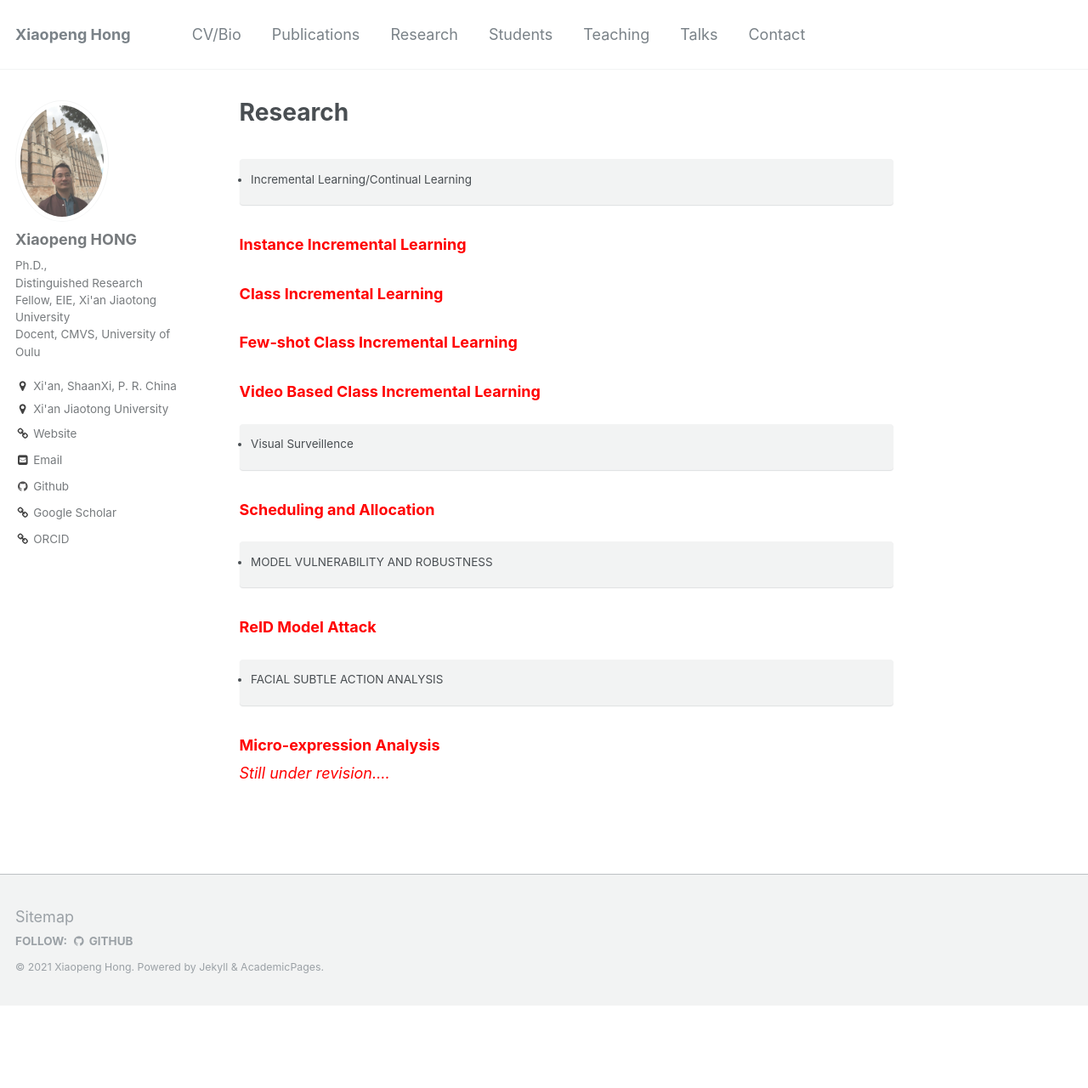
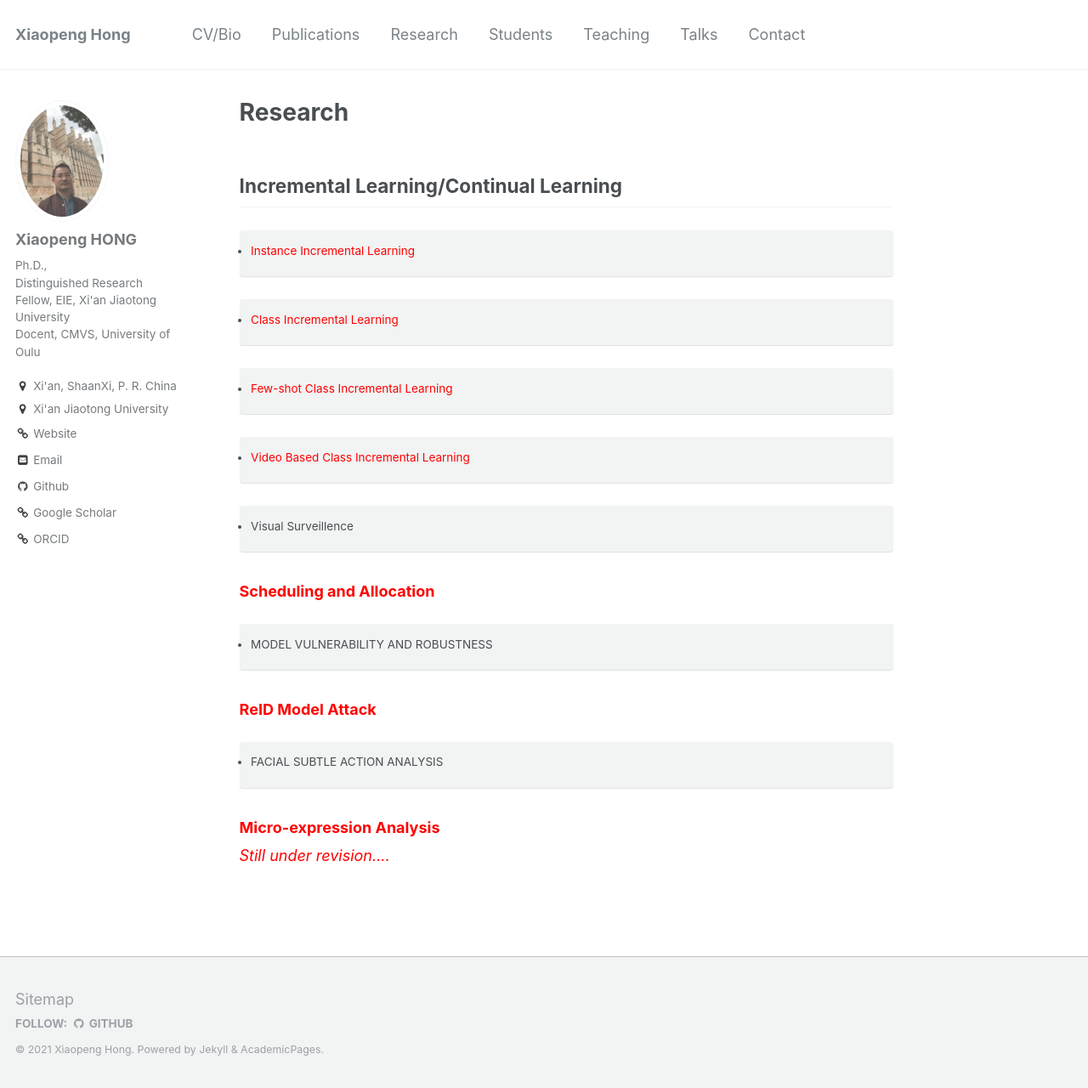
Before and after one commit to xiaopenghong/xiaopenghong.github.io, a Jekyll site: the page built from _pages/research.md, in a window 1280 px wide and 1280 px high. Shown: the whole window at 85% size. Built offline with Jekyll 4.4.1, drawn with Linux system fonts in a browser that asks for light colours.

Commit message:
Update research.md

```diff
--- a/_pages/research.md
+++ b/_pages/research.md
@@ -3,17 +3,20 @@ title: "Research"
 permalink: /research/
 author_profile: true
 ---
-* Incremental Learning/Continual Learning
+## Incremental Learning/Continual Learning
+
+
+* <span style="color:red">Instance Incremental Learning</span>
 {: .notice--primary}
 
-### <span style="color:red">Instance Incremental Learning</span>
+* <span style="color:red">Class Incremental Learning</span>
+{: .notice--primary}
 
-### <span style="color:red">Class Incremental Learning</span>
+* <span style="color:red">Few-shot Class Incremental Learning</span>
+{: .notice--primary}
 
-### <span style="color:red">Few-shot Class Incremental Learning</span>
-
-### <span style="color:red">Video Based Class Incremental Learning</span>
-
+* <span style="color:red">Video Based Class Incremental Learning</span>
+{: .notice--primary}
 
 * Visual Surveillence
 {: .notice--primary}
```
